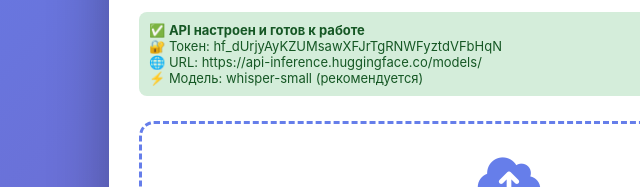
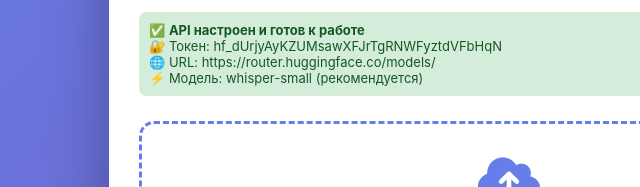
Before and after one commit to miporshe/DisBate, a plain HTML site: page index.html in a window 1280 px wide. Shown: the part 235-422 px from the top of the page, 131-771 px from the left. Drawn offline with Linux system fonts and the light colour scheme; no server answers.

Commit message:
Update index.html

```diff
--- a/index.html
+++ b/index.html
@@ -235,7 +235,7 @@
         <div class="api-info">
             ✅ <strong>API настроен и готов к работе</strong><br>
             🔐 Токен: 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<br>
-            🌐 URL: https://api-inference.huggingface.co/models/<br>
+            🌐 URL: https://router.huggingface.co/models/<br>
             ⚡ Модель: whisper-small (рекомендуется)
         </div>
 
@@ -306,7 +306,7 @@
     <script>
         // ========== КОНСТАНТЫ API ==========
         const HF_API_TOKEN = "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";
-        const HF_API_URL = "https://api-inference.huggingface.co/models/";
+        const HF_API_URL = "https://router.huggingface.co/models/";
 
         // ========== ЭЛЕМЕНТЫ ИНТЕРФЕЙСА ==========
         const uploadArea = document.getElementById('uploadArea');
```
